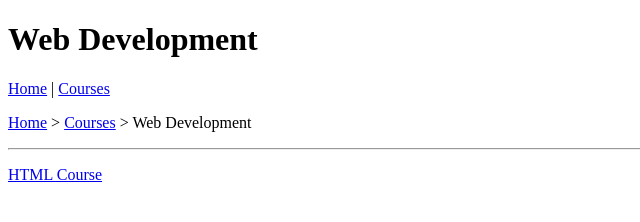
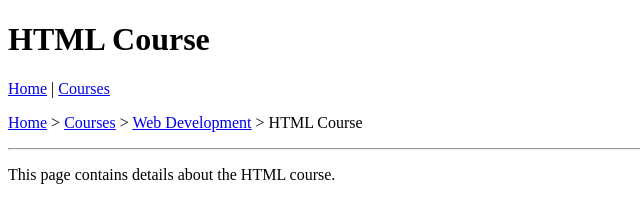
Before and after one commit to shaikmadeena0/ShaikMadeena_.NetFSD_upGrad_B2-Dot-net-FSD-Angular-, a plain HTML site: page week1-Day2/multipagetask3/html-course.html in a window 1280 px wide. Shown: the whole page, without its empty margins (0-640 px from the left). Drawn offline with Linux system fonts and the light colour scheme.

Commit message:
html-course.html

```diff
--- a/week1-Day2/multipagetask3/html-course.html
+++ b/week1-Day2/multipagetask3/html-course.html
@@ -2,10 +2,10 @@
 <html lang="en">
   <head>
     <meta charset="UTF-8" />
-    <title>Web Development</title>
+    <title>HTML Course</title>
   </head>
   <body>
-    <h1>Web Development</h1>
+    <h1>HTML Course</h1>
 
     <nav>
       <a href="../../index.html">Home</a> |
@@ -15,13 +15,12 @@
     <!-- Breadcrumb -->
     <p>
       <a href="../../index.html">Home</a> >
-      <a href="../index.html">Courses</a> > Web Development
+      <a href="../index.html">Courses</a> >
+      <a href="index.html">Web Development</a> > HTML Course
     </p>
 
     <hr />
 
-    <p>
-      <a href="html-course.html">HTML Course</a>
-    </p>
+    <p>This page contains details about the HTML course.</p>
   </body>
 </html>
```
